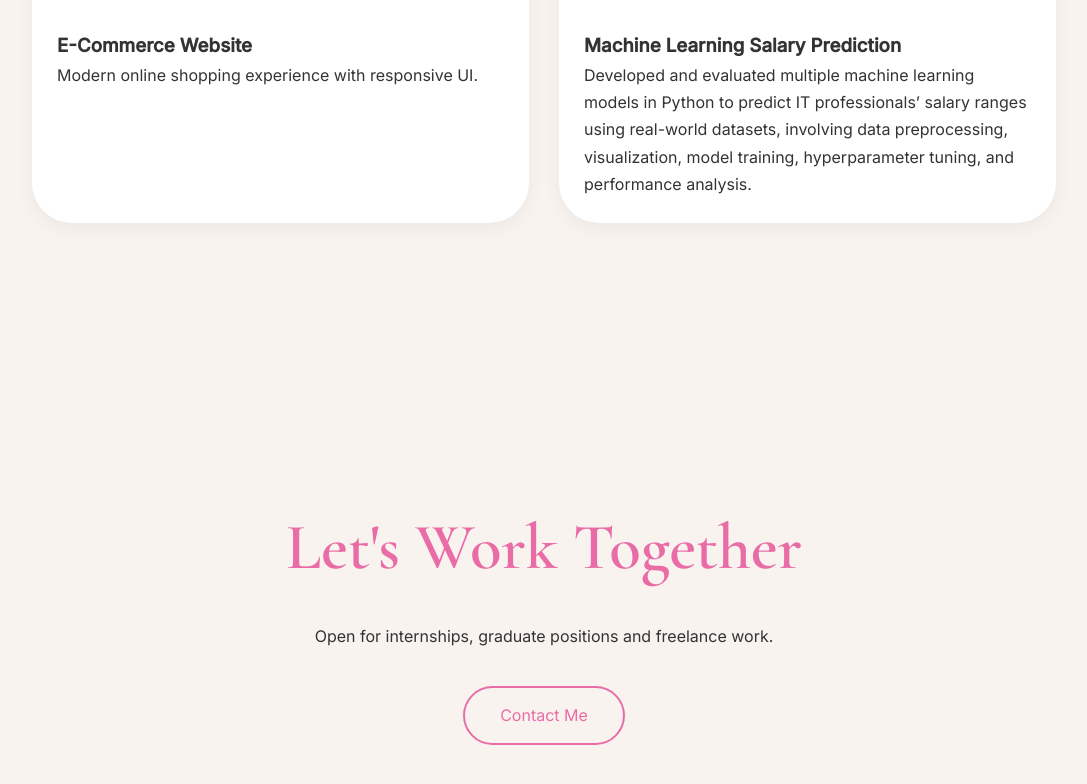
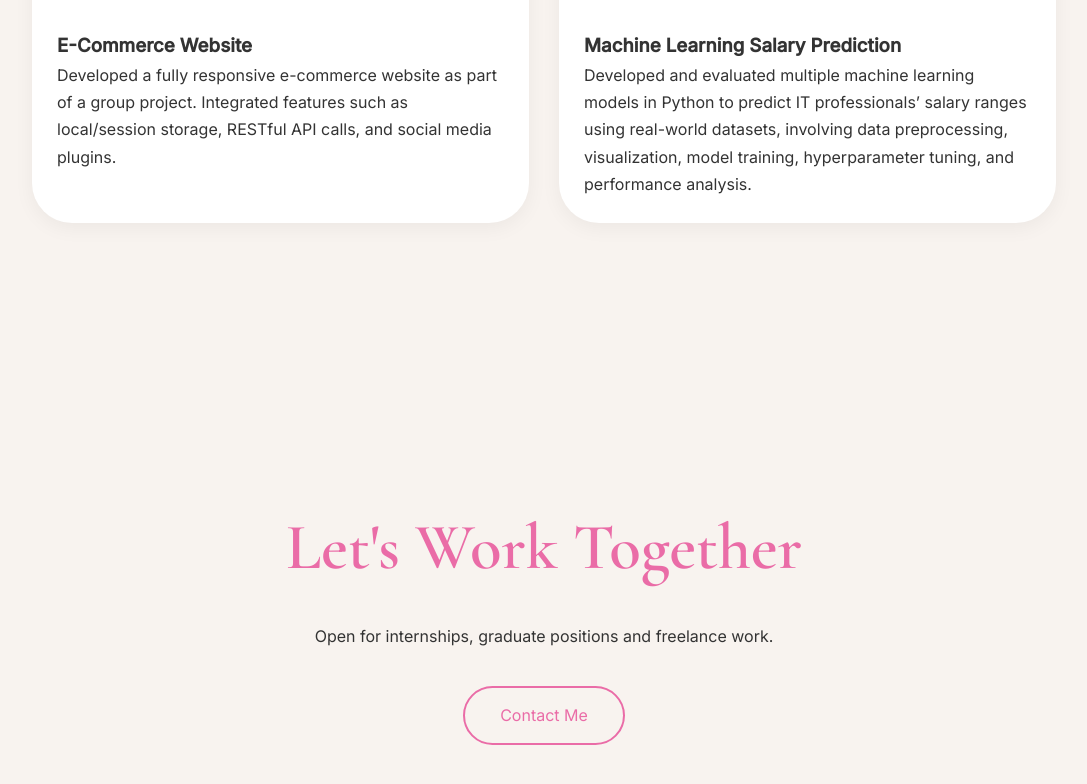
Before and after one commit to Crystalina30/portfolio-website, a plain HTML site: page index.html in a window 1280 px wide. Shown: the part 2577-3361 px from the top of the page, without its empty margins (96-1183 px from the left). Drawn offline with nearby package versions, Linux system fonts and the light colour scheme.

Commit message:
Update e-commerce project description

```diff
--- a/index.html
+++ b/index.html
@@ -155,7 +155,7 @@
                     <h3>E-Commerce Website</h3>
 
                     <p>
-                        Modern online shopping experience with responsive UI.
+                        Developed a fully responsive e-commerce website as part of a group project. Integrated features such as local/session storage, RESTful API calls, and social media plugins.
                     </p>
 
                 </div>
```
